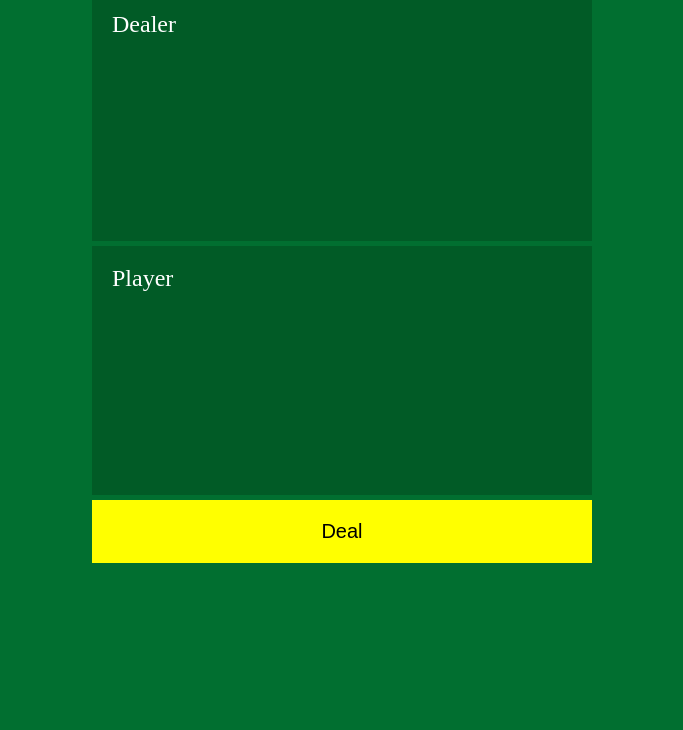
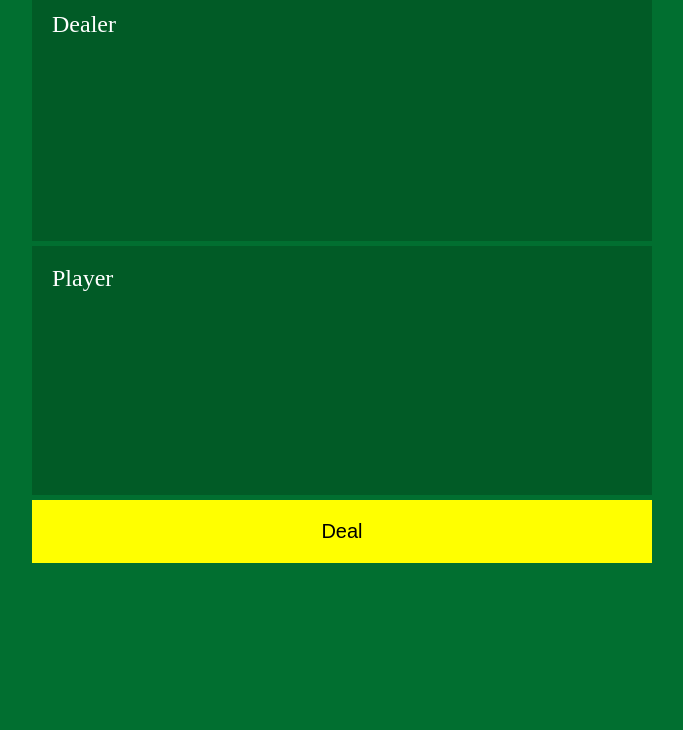
Before and after one commit to heyjohnmurray/Blackjack, a website: page index.html in a window 1280 px wide. Shown: the part 70-800 px from the top of the page, without its empty margins (298-981 px from the left). Drawn offline with Linux system fonts and the light colour scheme; a web font is replaced by a local one.

Commit message:
tidying some things up before i call it a night.

```diff
--- a/js/app.js
+++ b/js/app.js
@@ -4,11 +4,12 @@
 
 /*
 
-	right now the cards are hard-coded, but you should
-	probably create a function that checks for the number of
-	cards in the dealer-cards and player-cards divs, then if no cards
-	exist deal cards, then check the value of the cards dealt every time
-	the deal button is hit until the value of one of them is 21 or higher.
+	[fixed] right now the cards are hard-coded,
+
+			but you should probably create a function that checks for the number of
+			cards in the dealer-cards and player-cards divs, then if no cards
+			exist deal cards, then check the value of the cards dealt every time
+			the deal button is hit until the value of one of them is 21 or higher.
 
 	after that you'll need a 'stay' button to and then add in betting and what not.
 
@@ -26,8 +27,11 @@ function cardCheck(a){
 	if (a.firstChild == null) {
 
 		newDiv.className = 'card';
+		return a.appendChild(newDiv);
 
-		return a.appendChild(newDiv);
+	} else {
+
+		//I need to do something here. Just not sure what.
 
 	}
 }
@@ -150,7 +154,7 @@ function createCard(){
 	}
 
 	cardValues.push(cards[randomCardNumber]['value']);
-	console.log(cardValues);
+	//console.log(cardValues);
 
 	return '<div class="number ' + suits[randomSuit]['color'] + '">' + cards[randomCardNumber]['value'] + '</div><div class="suit ' + suits[randomSuit]['color'] +'">' + suits[randomSuit]['symbol'] +'</div> ';
 }
@@ -164,12 +168,6 @@ dealButton.addEventListener('click', function(e){
 	cardCheck(dealerCards);
 	cardCheck(playerCards);
 
-	//var totalCards = document.querySelectorAll('.dealer-cards .card');
-
-	//for (var i = 0; i < totalCards.length; i++) {
-	//	console.log('hey');
-	//};
-
 	//cards to the dealer :: start with one card
 	document.querySelector('.dealer-cards .card').innerHTML = createCard();
 
--- a/sass/project-styles.scss
+++ b/sass/project-styles.scss
@@ -30,8 +30,20 @@ h2 {
 }
 
 .wrapper {
-	width: 500px;
 	margin: 10px auto;
+	width: 100%;
+
+	@media screen and (min-width: 481px) {
+		width: 100%;
+	}
+
+	@media screen and (min-width: 769px) {
+		width: 80%;
+	}
+
+	@media screen and (min-width: 960px) {
+		width: 50%;
+	}
 }
 
 .box {
```
Also changed, not shown: css/compiled.css, css/project-styles.css.
